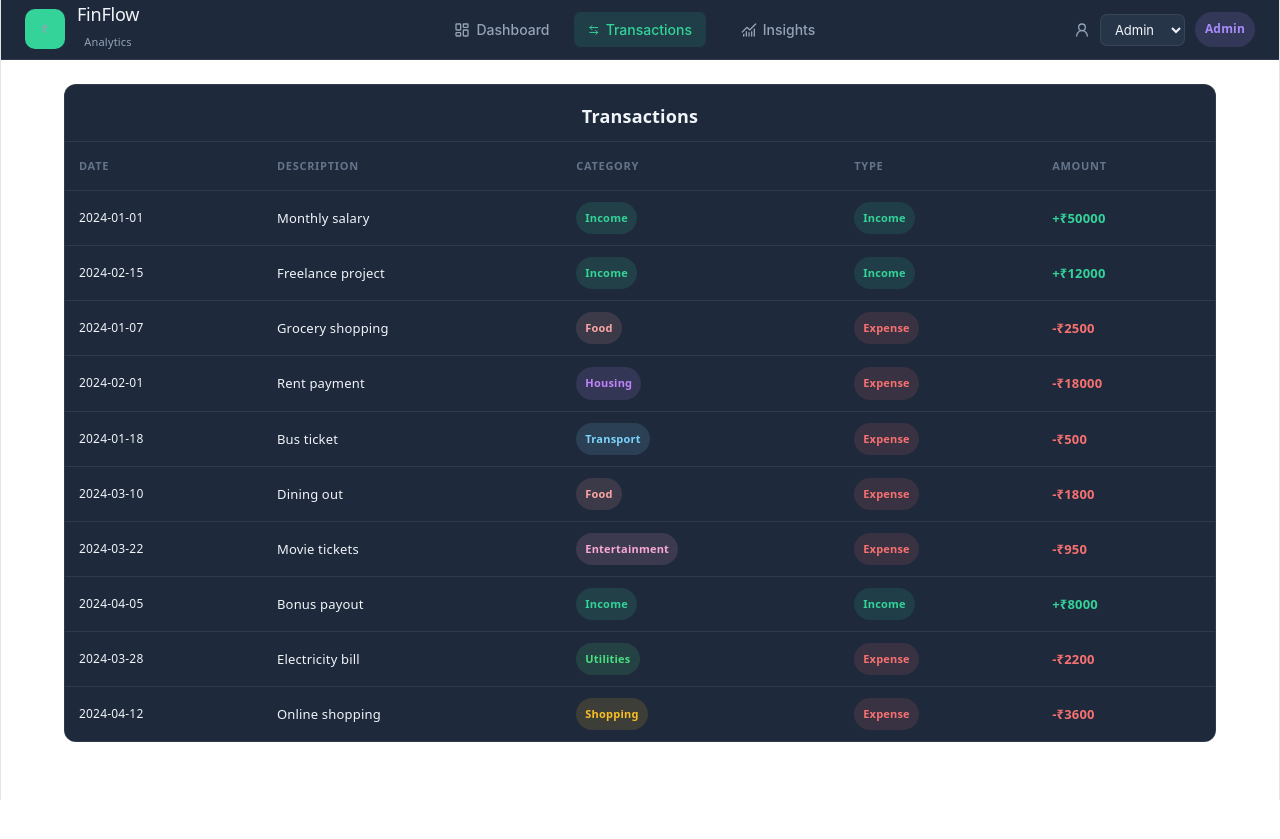
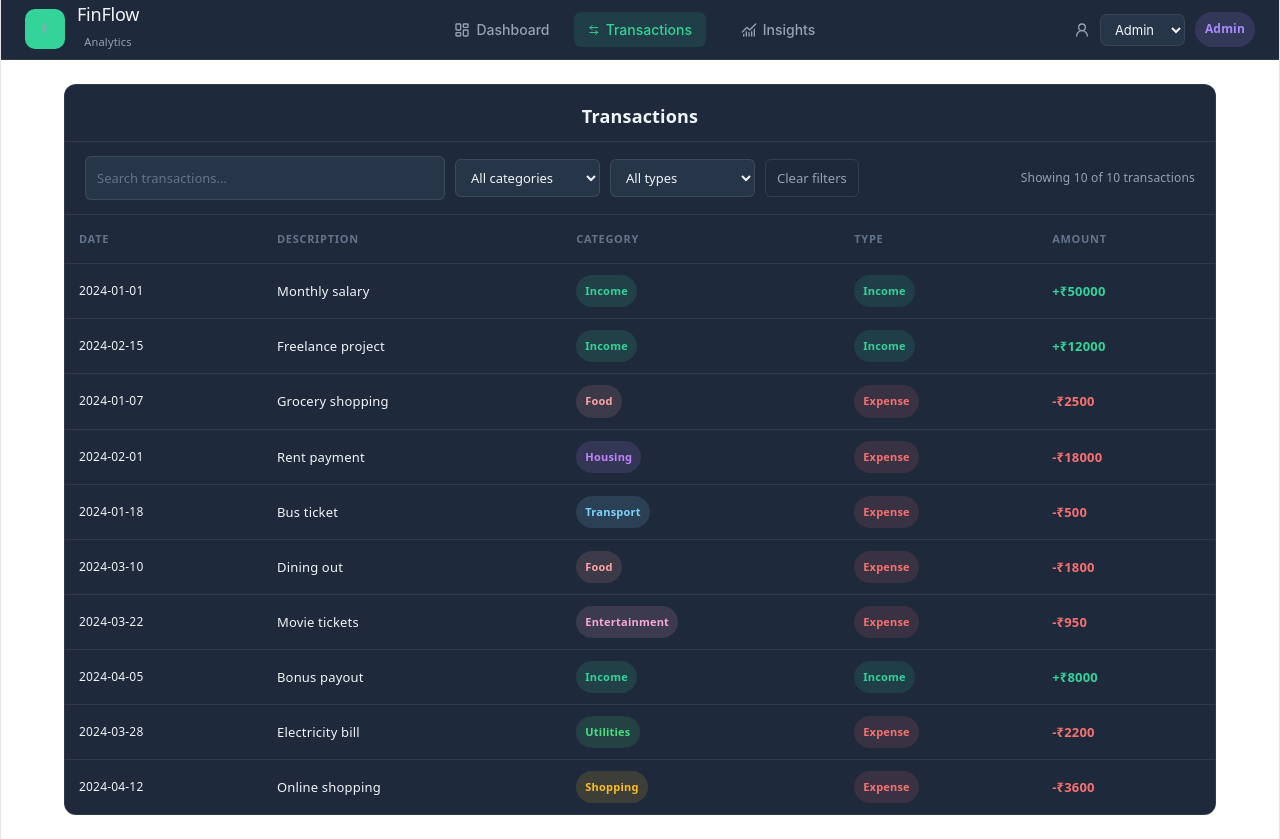
Before and after one commit to ShrutiM8/finflow-analytics, a React (Vite) app in the folder finflow-analytics/: page / in a window 1280 px wide. Both pictures are taken after a click on the button "Transactions". Before the commit the page ends 800 px from the top, so only its background shows below. Built offline with nearby package versions, Linux system fonts and the light colour scheme.

Commit message:
Add transaction filter bar to transaction page

```diff
--- a/finflow-analytics/src/components/Transactions.jsx
+++ b/finflow-analytics/src/components/Transactions.jsx
@@ -1,4 +1,4 @@
-import React, { useContext } from 'react';
+import React, { useContext, useMemo, useState } from 'react';
 import { AppContext } from './AppContext';
 
 const CATEGORY_COLORS = {
@@ -18,12 +18,82 @@ const CATEGORY_COLORS = {
 
 function Transactions() {
   const { transactions } = useContext(AppContext);
+  const [searchQuery, setSearchQuery] = useState('');
+  const [selectedCategory, setSelectedCategory] = useState('all');
+  const [selectedType, setSelectedType] = useState('all');
+
+  const categories = [...new Set(transactions.map((transaction) => transaction.category))]
+    .sort((left, right) => left.localeCompare(right));
+  const filteredTransactions = useMemo(() => {
+    const query = searchQuery.trim().toLocaleLowerCase();
+
+    return transactions.filter((transaction) => {
+      const matchesSearch = !query || [
+        transaction.date,
+        transaction.description,
+        transaction.category,
+        transaction.type,
+        transaction.amount,
+      ].some((value) => String(value).toLocaleLowerCase().includes(query));
+      const matchesCategory = selectedCategory === 'all'
+        || transaction.category === selectedCategory;
+      const matchesType = selectedType === 'all' || transaction.type === selectedType;
+
+      return matchesSearch && matchesCategory && matchesType;
+    });
+  }, [transactions, searchQuery, selectedCategory, selectedType]);
 
   return (
-    <div className="transactions-table-wrapper">
+    <div className="transactions-table-wrapper tx-page">
       <div className="transactions-card">
         <div className="transactions-header">
           <h3>Transactions</h3>
+        </div>
+
+        <div className="filter-bar">
+          <input
+            type="search"
+            className="transaction-search"
+            placeholder="Search transactions..."
+            aria-label="Search transactions"
+            value={searchQuery}
+            onChange={(event) => setSearchQuery(event.target.value)}
+          />
+          <select
+            className="transaction-filter"
+            aria-label="Filter by category"
+            value={selectedCategory}
+            onChange={(event) => setSelectedCategory(event.target.value)}
+          >
+            <option value="all">All categories</option>
+            {categories.map((category) => (
+              <option key={category} value={category}>{category}</option>
+            ))}
+          </select>
+          <select
+            className="transaction-filter"
+            aria-label="Filter by type"
+            value={selectedType}
+            onChange={(event) => setSelectedType(event.target.value)}
+          >
+            <option value="all">All types</option>
+            <option value="income">Income</option>
+            <option value="expense">Expense</option>
+          </select>
+          <button
+            type="button"
+            className="filter-clear"
+            onClick={() => {
+              setSearchQuery('');
+              setSelectedCategory('all');
+              setSelectedType('all');
+            }}
+          >
+            Clear filters
+          </button>
+          <span className="results-count">
+            Showing {filteredTransactions.length} of {transactions.length} transactions
+          </span>
         </div>
 
         <table className="transactions-table">
@@ -37,7 +107,7 @@ function Transactions() {
             </tr>
           </thead>
           <tbody>
-            {transactions.map((transaction) => {
+            {filteredTransactions.length > 0 ? filteredTransactions.map((transaction) => {
               const categoryColor = CATEGORY_COLORS[transaction.category] || '#94a3b8';
 
               return (
@@ -65,7 +135,11 @@ function Transactions() {
                 </td>
               </tr>
               );
-            })}
+            }) : (
+              <tr>
+                <td className="transactions-empty" colSpan="5">No transactions found</td>
+              </tr>
+            )}
           </tbody>
         </table>
       </div>
--- a/finflow-analytics/src/components/component.scss
+++ b/finflow-analytics/src/components/component.scss
@@ -511,6 +511,77 @@
   font-size: 18px;
 }
 
+.filter-bar {
+  display: flex;
+  align-items: center;
+  gap: 10px;
+  flex-wrap: wrap;
+  padding: 14px 20px;
+  border-bottom: 1px solid rgba(255, 255, 255, 0.08);
+}
+
+.transaction-search,
+.transaction-filter {
+  min-height: 38px;
+  box-sizing: border-box;
+  padding: 8px 11px;
+  border: 1px solid rgba(255, 255, 255, 0.1);
+  border-radius: 6px;
+  outline: none;
+  background: #273549;
+  color: #f1f5f9;
+  font: inherit;
+  font-size: 13px;
+}
+
+.transaction-search {
+  flex: 1 1 220px;
+  max-width: 360px;
+}
+
+.transaction-search::placeholder {
+  color: #64748b;
+}
+
+.transaction-filter {
+  min-width: 145px;
+}
+
+.transaction-search:focus,
+.transaction-filter:focus {
+  border-color: #64748b;
+}
+
+.filter-clear {
+  height: 38px;
+  min-height: 38px;
+  box-sizing: border-box;
+  display: inline-flex;
+  align-items: center;
+  padding: 8px 11px;
+  border: 1px solid rgba(255, 255, 255, 0.1);
+  border-radius: 6px;
+  background: transparent;
+  color: #94a3b8;
+  font: inherit;
+  font-size: 13px;
+  white-space: nowrap;
+  cursor: pointer;
+}
+
+.filter-clear:hover {
+  border-color: rgba(255, 255, 255, 0.2);
+  background: rgba(39, 53, 73, 0.7);
+  color: #f1f5f9;
+}
+
+.results-count {
+  margin-left: auto;
+  color: #94a3b8;
+  font-size: 12px;
+  white-space: nowrap;
+}
+
 .transactions-table {
   width: 100%;
   min-width: 760px;
@@ -672,6 +743,25 @@
 }
 
 @media (max-width: 600px) {
+  .filter-bar {
+    padding: 12px 14px;
+  }
+
+  .transaction-search {
+    flex-basis: 100%;
+    max-width: none;
+  }
+
+  .transaction-filter {
+    flex: 1 1 0;
+    min-width: 0;
+  }
+
+  .results-count {
+    width: 100%;
+    margin-left: 0;
+  }
+
   .navbar {
     height: auto;
     min-height: 60px;
```
